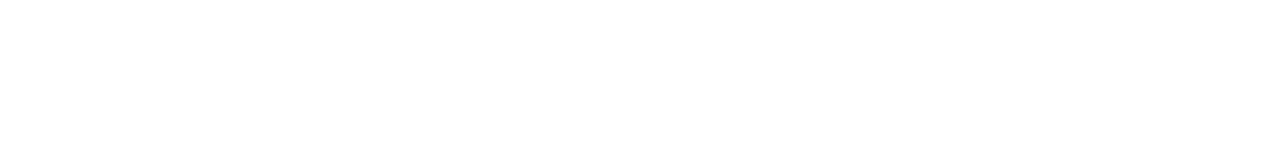
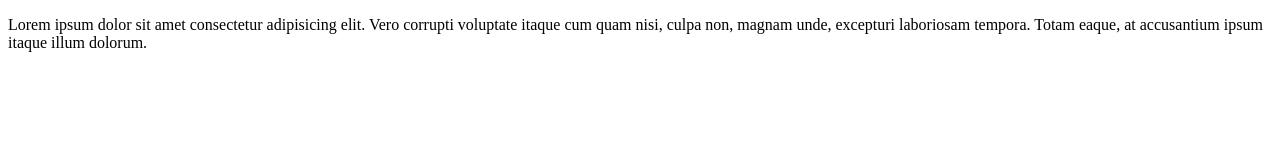
Before and after one commit to arturrosemberg/projeto-1, a plain HTML site: page index.html in a window 1280 px wide. Drawn offline with Linux system fonts and the light colour scheme.

Commit message:
Adiocionado texto lorem

```diff
--- a/index.html
+++ b/index.html
@@ -6,6 +6,6 @@
     <title>Git e GitHub Estudo</title>
 </head>
 <body>
-
+    <p>Lorem ipsum dolor sit amet consectetur adipisicing elit. Vero corrupti voluptate itaque cum quam nisi, culpa non, magnam unde, excepturi laboriosam tempora. Totam eaque, at accusantium ipsum itaque illum dolorum.</p>
 </body>
 </html>
```
